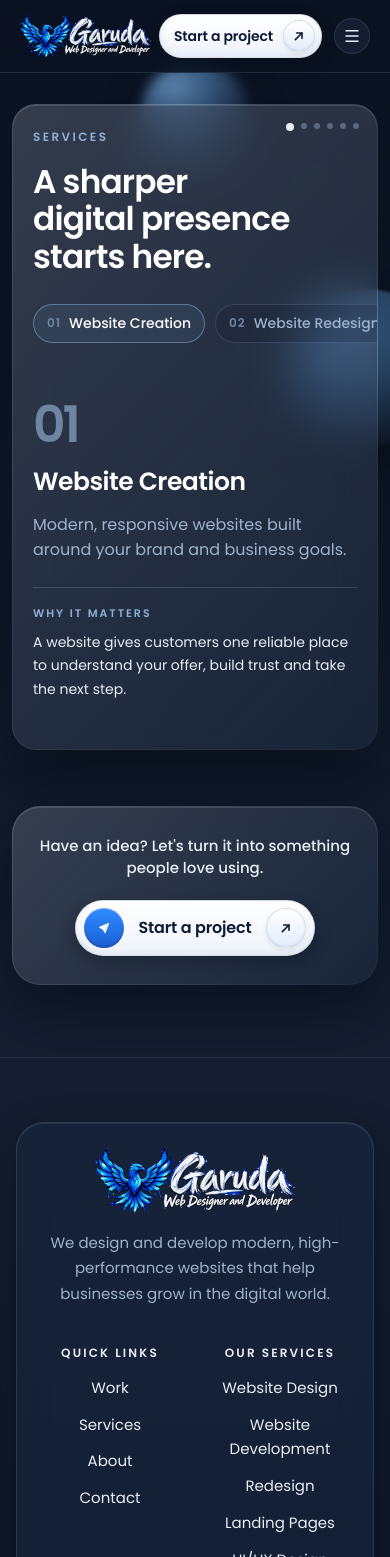
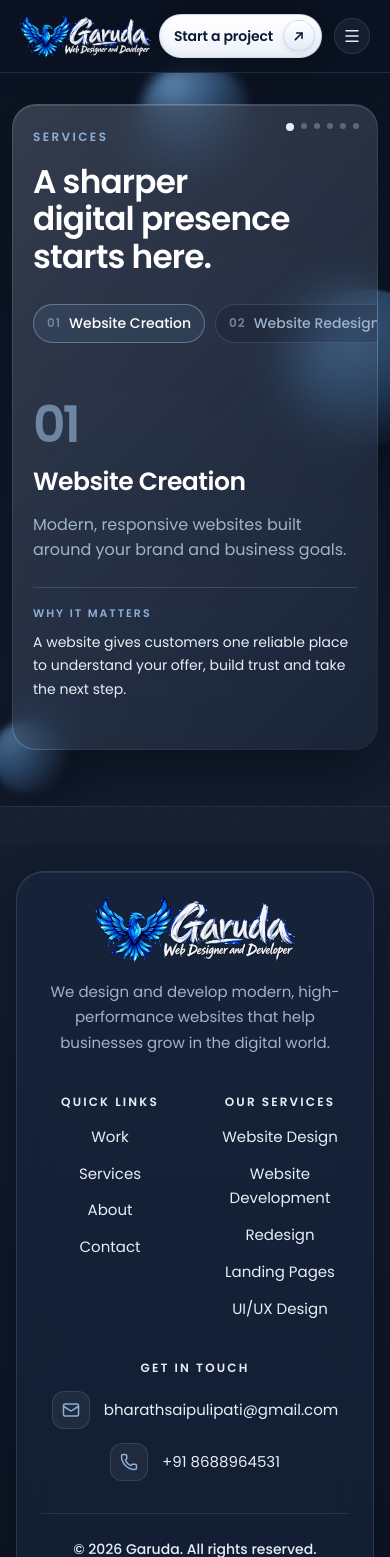
Before and after one commit to Bharat0264/MyWork, a Next.js app: page /services in a window 390 px wide. Shown: the top 1557 px of the page. Built offline with nearby package versions, Linux system fonts and the light colour scheme.

Commit message:
Remove glass pill CTA strip from Services page and adjust spacing to footer

```diff
--- a/components/services-glass-showcase.module.css
+++ b/components/services-glass-showcase.module.css
@@ -12,11 +12,10 @@
   isolation: isolate;
   width: min(1200px, calc(100% - 48px));
   margin: 0 auto;
-  padding: 158px 32px 112px;
+  padding: 158px 32px 80px;
 }
 
-.glassSlab,
-.projectCta {
+.glassSlab {
   border: 1px solid transparent;
   background:
     linear-gradient(rgba(20, 30, 48, 0.45), rgba(20, 30, 48, 0.45)) padding-box,
@@ -323,8 +322,8 @@
 }
 
 .sphereBottom {
-  bottom: 38px;
-  left: -16px;
+  bottom: 12px;
+  left: max(-10px, calc(50% - 530px));
   width: 140px;
   height: 140px;
 }
@@ -332,32 +331,6 @@
 .sphereBottom .sphereVisual {
   filter: blur(3px);
   animation: floatMiddle 11s ease-in-out -5s infinite;
-}
-
-.projectCta {
-  position: relative;
-  z-index: 1;
-  display: flex;
-  width: min(100%, 760px);
-  align-items: center;
-  justify-content: space-between;
-  gap: 28px;
-  margin: 72px auto 0;
-  padding: 25px 30px 25px 36px;
-  border-radius: 999px;
-}
-
-.projectCta p {
-  max-width: 440px;
-  margin: 0;
-  color: #E8EEF7;
-  font-size: 16px;
-  font-weight: 500;
-  line-height: 1.5;
-}
-
-.projectCta :global(.btn-start) {
-  flex: 0 0 auto;
 }
 
 @keyframes floatFar {
@@ -394,8 +367,7 @@
 }
 
 @supports not ((-webkit-backdrop-filter: blur(1px)) or (backdrop-filter: blur(1px))) {
-  .glassSlab,
-  .projectCta {
+  .glassSlab {
     background: rgba(27, 43, 69, 0.92);
     border-color: rgba(255, 255, 255, 0.16);
   }
@@ -404,7 +376,7 @@
 @media (max-width: 900px) {
   .scene {
     width: min(100%, calc(100% - 32px));
-    padding: 120px 0 84px;
+    padding: 120px 0 64px;
   }
 
   .glassSlab {
@@ -488,16 +460,10 @@
   }
 
   .sphereBottom {
-    bottom: 90px;
-    left: -48px;
-    width: 84px;
-    height: 84px;
-  }
-
-  .projectCta {
-    width: min(100%, 760px);
-    padding: 28px;
-    border-radius: 28px;
+    bottom: 8px;
+    left: -28px;
+    width: 96px;
+    height: 96px;
   }
 }
 
@@ -505,7 +471,7 @@
   .scene {
     width: min(100%, calc(100% - 24px));
     padding-top: 104px;
-    padding-bottom: 72px;
+    padding-bottom: 56px;
   }
 
   .glassSlab {
@@ -554,20 +520,10 @@
   }
 
   .sphereBottom {
-    display: none;
-  }
-
-  .projectCta {
-    flex-direction: column;
-    justify-content: center;
-    gap: 20px;
-    margin-top: 56px;
-    padding: 28px 24px;
-    text-align: center;
-  }
-
-  .projectCta p {
-    font-size: 15px;
+    bottom: 6px;
+    left: -20px;
+    width: 76px;
+    height: 76px;
   }
 }
 
--- a/components/services-glass-showcase.tsx
+++ b/components/services-glass-showcase.tsx
@@ -1,7 +1,6 @@
 "use client";
 
 import { useEffect, useRef, useState, type CSSProperties, type KeyboardEvent } from "react";
-import { StartProjectButton } from "@/components/cta-button";
 import { services } from "@/data/services";
 import styles from "./services-glass-showcase.module.css";
 
@@ -228,11 +227,6 @@
             })}
           </div>
         </div>
-
-        <section className={styles.projectCta} aria-label="Start a project">
-          <p>Have an idea? Let&apos;s turn it into something people love using.</p>
-          <StartProjectButton />
-        </section>
       </div>
     </section>
   );
```
